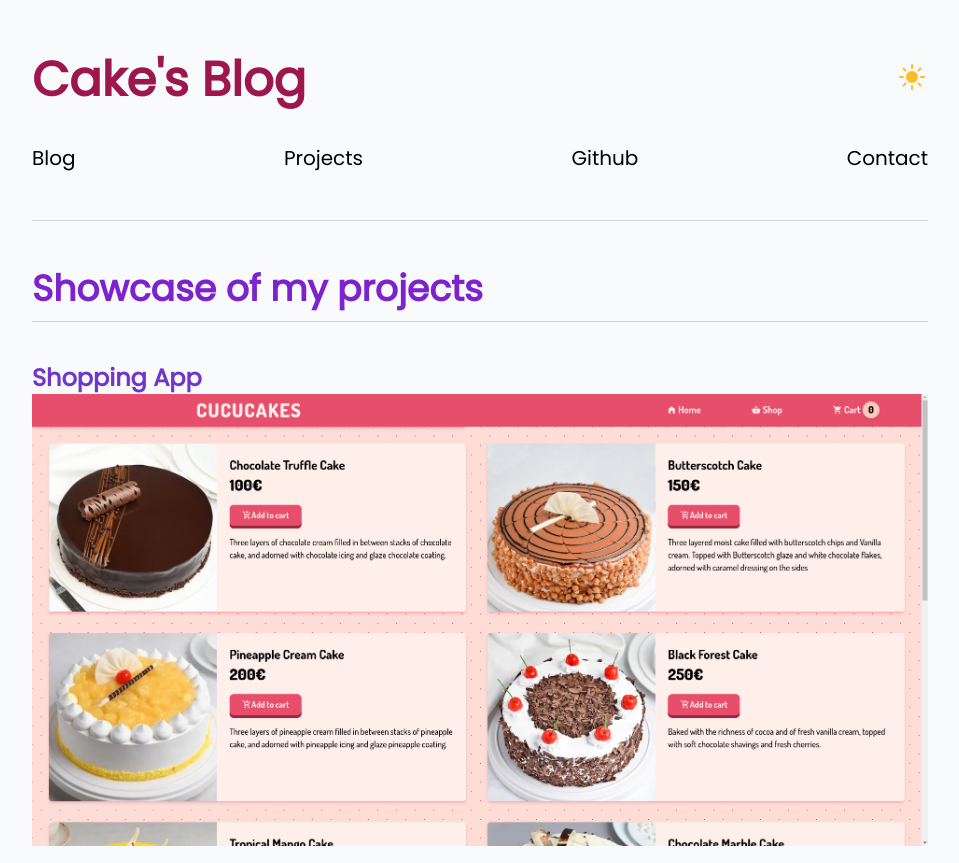
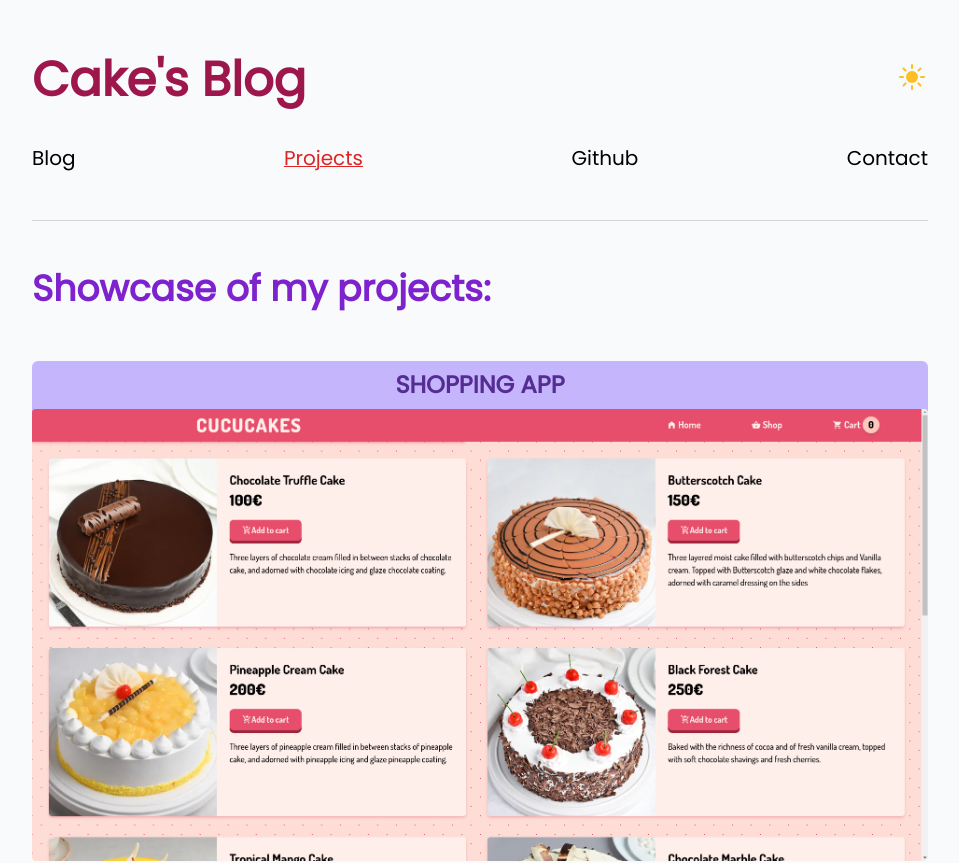
Before and after one commit to cakegod/Blog-API, a Next.js app in the folder client/: page /projects in a window 1280 px wide. Shown: the top 863 px of the page, without its empty margins (160-1119 px from the left). Built offline with nearby package versions, Linux system fonts and the light colour scheme.

Commit message:
feat: improve project page style

```diff
--- a/client/src/app/projects/page.tsx
+++ b/client/src/app/projects/page.tsx
@@ -19,10 +19,10 @@ function page() {
 
   return (
     <>
-      <h2 className='border-b border-zinc-300 py-12 pb-3 text-3xl font-semibold text-purple-700 dark:border-zinc-700 dark:text-purple-400 md:text-4xl'>
-        Showcase of my projects
+      <h2 className='py-12 pb-3 text-3xl font-semibold text-purple-700 dark:text-purple-400 md:text-4xl'>
+        Showcase of my projects:
       </h2>
-      <main className='flex flex-col gap-10 py-10'>
+      <main className='flex flex-col gap-12 py-10'>
         {projects.map((project) => (
           <Project key={project.name} project={project} />
         ))}
--- a/client/src/components/blog/Header.tsx
+++ b/client/src/components/blog/Header.tsx
@@ -1,7 +1,17 @@
 import Link from 'next/link';
 import ThemeToggler from './ThemeToggler';
+import { usePathname } from 'next/navigation';
 
 function Header() {
+  const pathname = usePathname();
+
+  function underlineNavLink(path: string) {
+    return pathname === `/${path}`
+      ? 'dark text-red-600 dark:text-red-400 underline decoration-1'
+      : '';
+  }
+
+  console.log(pathname);
   return (
     <header className='border-b border-zinc-300 pb-12 dark:border-zinc-700'>
       <div className='flex items-center justify-between pb-10'>
@@ -17,10 +27,18 @@ function Header() {
         <ThemeToggler />
       </div>
       <nav className='flex justify-between text-lg font-medium dark:text-zinc-300 md:text-xl  [&>*]:transition-all hover:[&>*]:text-red-600 dark:[&>*]:transition-all dark:hover:[&>*]:text-red-400'>
-        <Link href='/'>Blog</Link>
-        <Link href='/projects'>Projects</Link>
-        <Link href='https://github.com/cakegod'>Github</Link>
-        <Link href='/contact'>Contact</Link>
+        <Link href='/' className={underlineNavLink('blog')}>
+          Blog
+        </Link>
+        <Link href='/projects' className={underlineNavLink('projects')}>
+          Projects
+        </Link>
+        <Link href='https://github.com/cakegod' className={underlineNavLink('github')}>
+          Github
+        </Link>
+        <Link href='/contact' className={underlineNavLink('contact')}>
+          Contact
+        </Link>
       </nav>
     </header>
   );
--- a/client/src/components/blog/projects/Project.tsx
+++ b/client/src/components/blog/projects/Project.tsx
@@ -8,12 +8,12 @@ interface Props {
 
 function Project({ project }: Props) {
   return (
-    <div>
+    <div className='rounded-md bg-violet-300 duration-500 ease-out hover:scale-105 dark:bg-violet-800'>
       <Link href={project.link}>
-        <h3 className='text-xl font-semibold text-violet-700 contrast-[.85] transition-all duration-500 visited:text-red-500 hover:text-pink-600 dark:text-violet-400 dark:hover:text-pink-400 md:text-2xl'>
+        <h3 className='py-2 text-center text-xl font-bold uppercase text-violet-900 contrast-[.85] transition-all duration-500 visited:text-red-500 hover:text-pink-600 dark:text-violet-100 dark:hover:text-pink-400 md:text-2xl'>
           {project.name}
         </h3>
-        <Image src={project.image} alt={project.name} />
+        <Image src={project.image} alt={project.name} className='rounded' />
       </Link>
     </div>
   );
```
